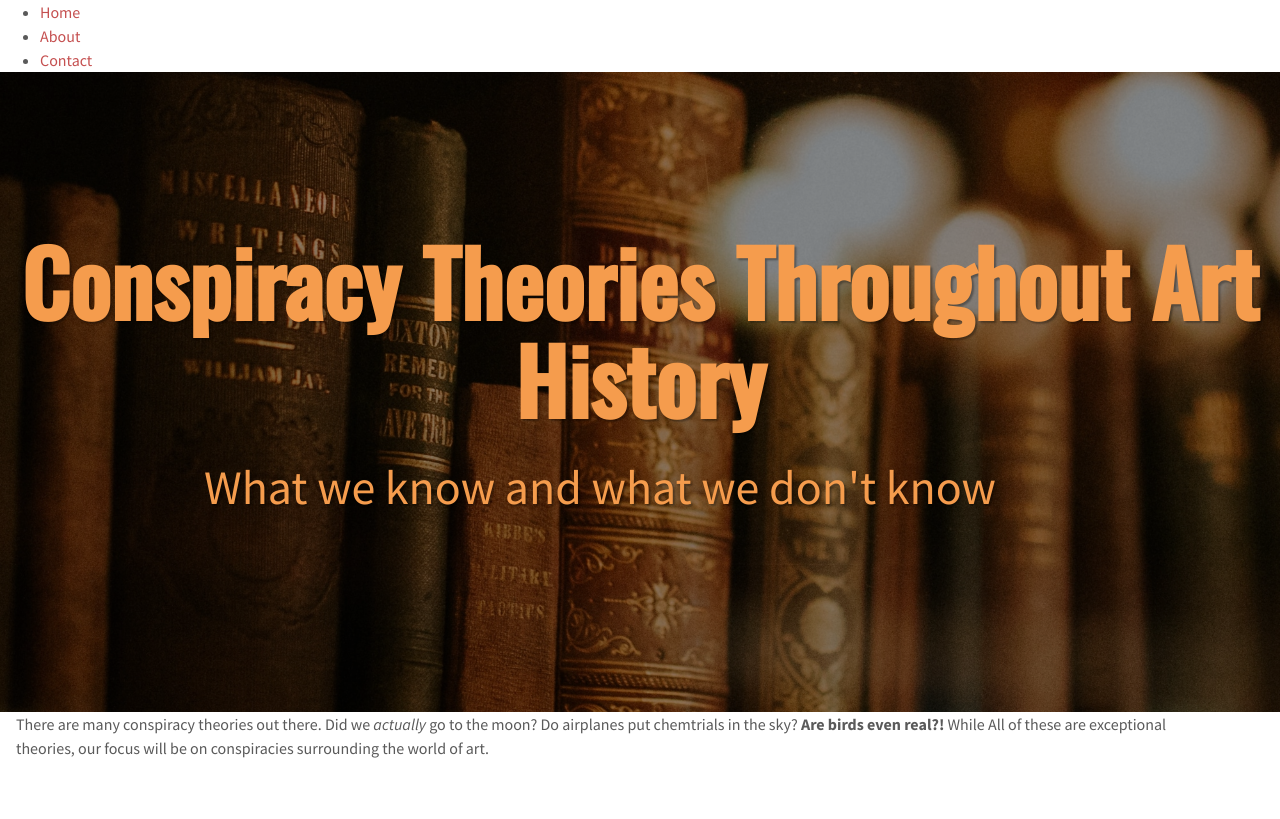
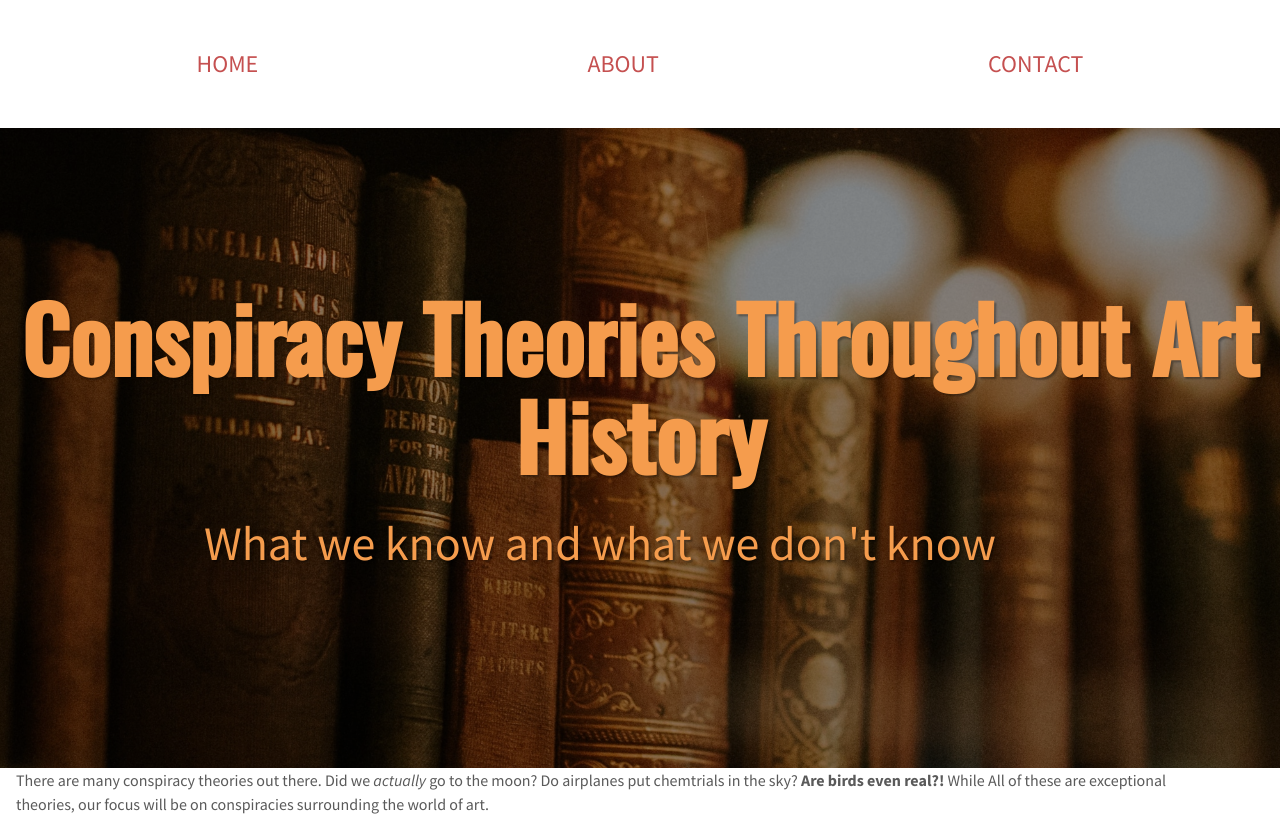
Before and after one commit to is-120-winter-2023/responsive-flexboxes-Brechristian, a website: page index.html in a window 1280 px wide. Shown: the top 819 px of the page. Drawn offline with nearby package versions, Linux system fonts and the light colour scheme.

Commit message:
finished menu

```diff
--- a/styles/main.css
+++ b/styles/main.css
@@ -240,6 +240,22 @@ footer p {
 }
 /* i need text to be underneath the pictures.. */
 
+header ul {
+  display: flex;
+  justify-content: space-around;
+  margin: 2rem;
+  padding: 0;
+  list-style-type: none;
+  font-size: 1.5rem;
+}
+
+header nav a {
+  position: relative;
+  text-transform: uppercase;
+  padding: 1rem;
+  display: inline-block;
+}
+
 .marginer {
   margin-bottom: 6rem;
 }
```
